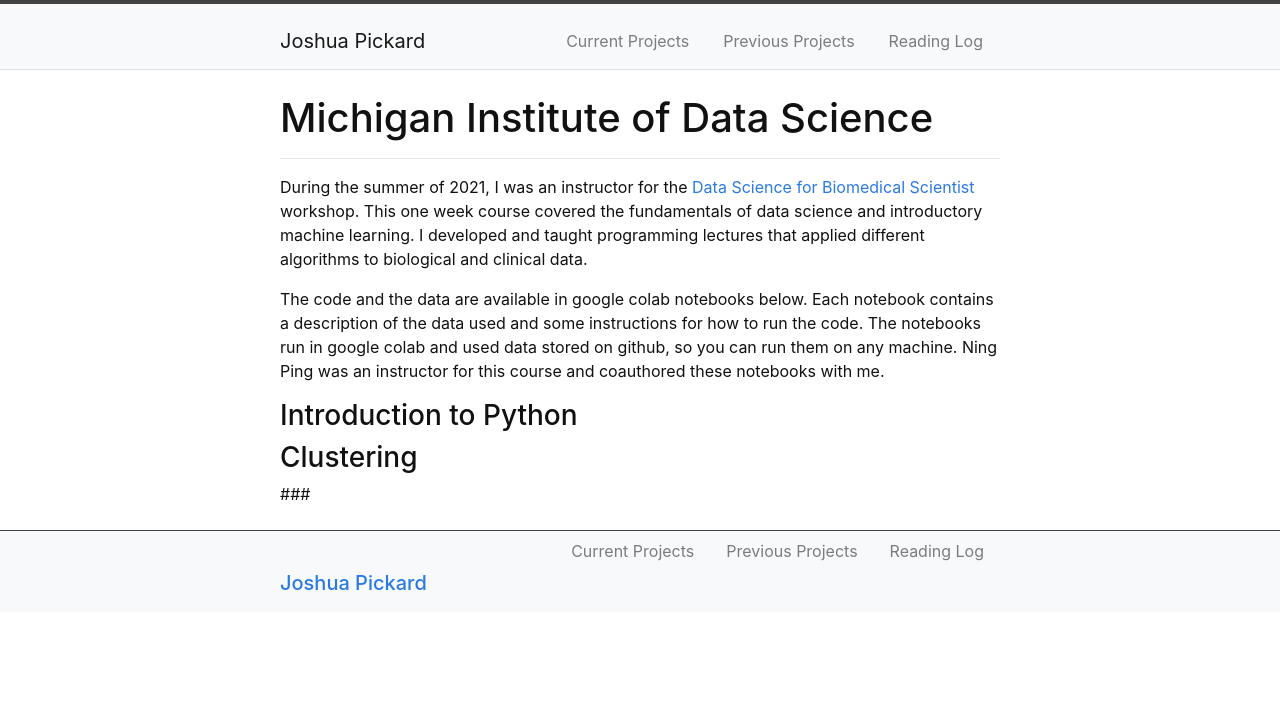
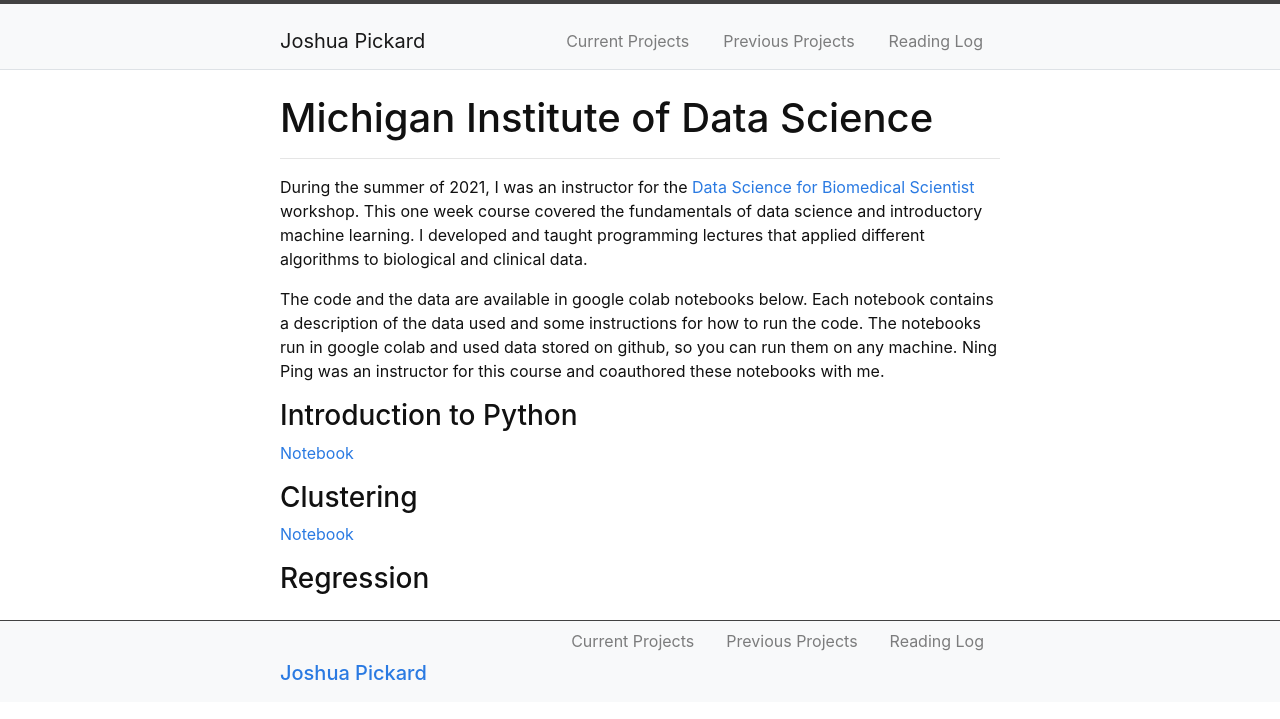
Before and after one commit to Jpickard1/jpickard1.github.io, a Jekyll site: the page built from content/previous_projects/MIDAS.md, in a window 1280 px wide. Shown: the top 719 px of the page. Built offline with Jekyll 4.4.1, drawn with Linux system fonts in a browser that asks for light colours.

Commit message:
Update MIDAS.md

```diff
--- a/content/previous_projects/MIDAS.md
+++ b/content/previous_projects/MIDAS.md
@@ -8,6 +8,10 @@ The code and the data are available in google colab notebooks below. Each notebo
 
 ### Introduction to Python
 
+[Notebook](https://drive.google.com/file/d/1q35hXryQsIgfSSjxQGRR1RiIIQ053DCj/view?usp=sharing)
+
 ### Clustering
 
-###
+[Notebook](https://drive.google.com/file/d/1O8ul-jx1XnM_MbPIchyS70SbtZz9b54A/view?usp=sharing)
+
+### Regression
```
